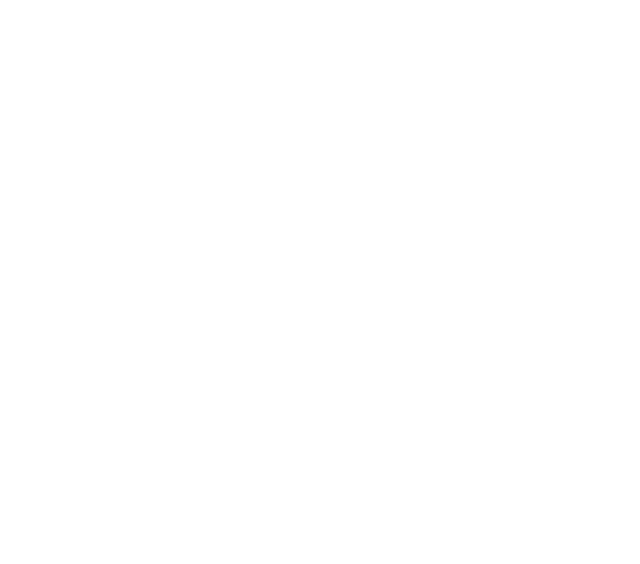
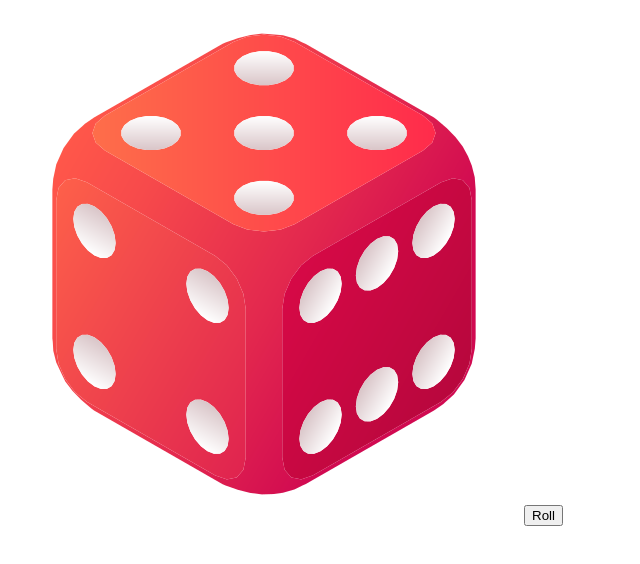
Before and after one commit to nilpatare/counter1.html, a plain HTML site: page index.html in a window 1280 px wide. Shown: the whole page, without its empty margins (0-640 px from the left). Drawn offline with Linux system fonts and the light colour scheme.

Commit message:
added html and images

```diff
--- a/index.html
+++ b/index.html
@@ -6,6 +6,10 @@
     <title>Inc/Dec counter</title>
 </head>
 <body>
+    <div>
+        <img src="dice.png" class="img-dice" id="img-dice"/>
 
+        <button onclick="roll()">Roll</button>
+    </div>
 </body>
 </html>
```
Also changed, not shown: dice 1.png (added), dice 2.png (added), dice 3.png (added), dice 4.png (added), dice 5.png (added), dice 6.png (added), dice.png (added).
